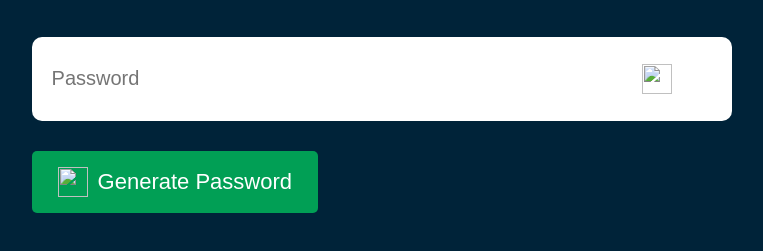
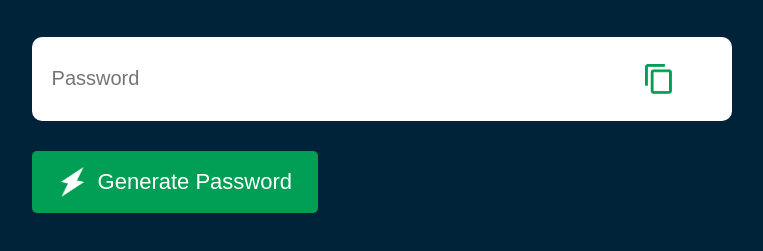
Before and after one commit to mahi131005/password-generator, a plain HTML site: page index.html in a window 1280 px wide. Shown: the part 257-508 px from the top of the page, without its empty margins (122-885 px from the left). Drawn offline with Linux system fonts and the light colour scheme.

Commit message:
Fix image source paths in index.html

```diff
--- a/index.html
+++ b/index.html
@@ -11,12 +11,12 @@
     <h1>Generator a <br><span>Random Password</h1></span>
     <div class="display">
         <input type="text" id="password" placeholder="Password">
-        <img src="images/copy.png" id="copy">
+        <img src="copy.png" id="copy">
         <div class="copied">
             <p id="copied-text">Password Copied!</p>
         </div>
     </div>
-    <button id="generate"><img src="images/generate.png">Generate Password</button>
+    <button id="generate"><img src="generate.png">Generate Password</button>
 </div>
 
 <script src="script.js"></script>
```
